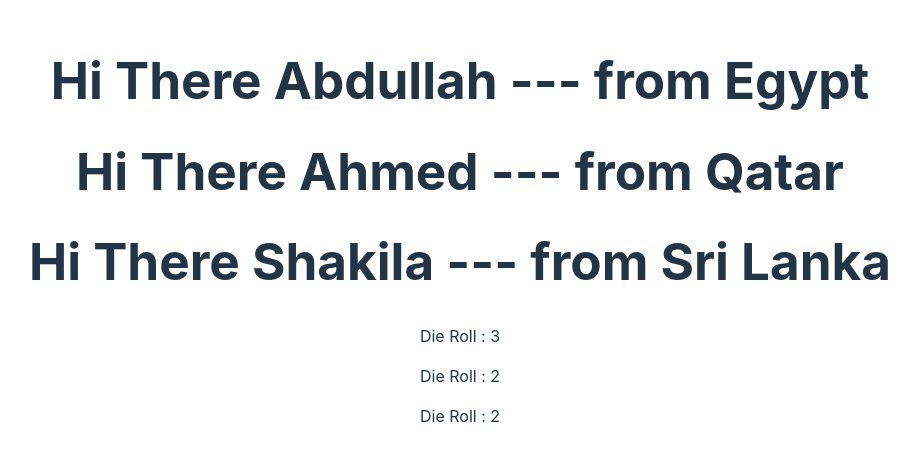
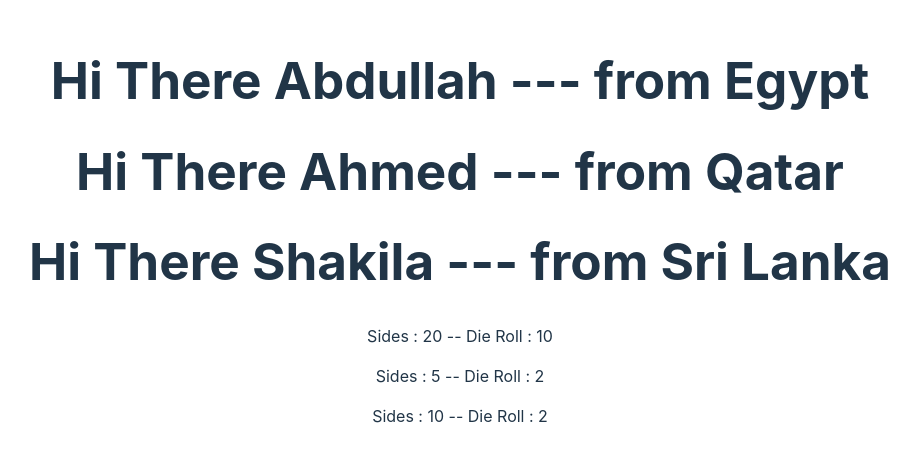
Before and after one commit to 101Shakila/first-react-app, a React (Vite) app: page / in a window 1280 px wide. Shown: the part 169-630 px from the top of the page, without its empty margins (180-1099 px from the left). Built offline with nearby package versions, Linux system fonts and the light colour scheme.

Commit message:
passing props variable.

```diff
--- a/src/Die.jsx
+++ b/src/Die.jsx
@@ -1,6 +1,6 @@
-export default function Die() {
-    const roll = Math.floor(Math.random() * 6) + 1;
+export default function Die({ numberSides }) {
+    const roll = Math.floor(Math.random() * numberSides) + 1;
     return (
-        <p>Die Roll : {roll}</p>
+        <p>Sides : {numberSides} -- Die Roll : {roll}</p>
     )
 }
```
